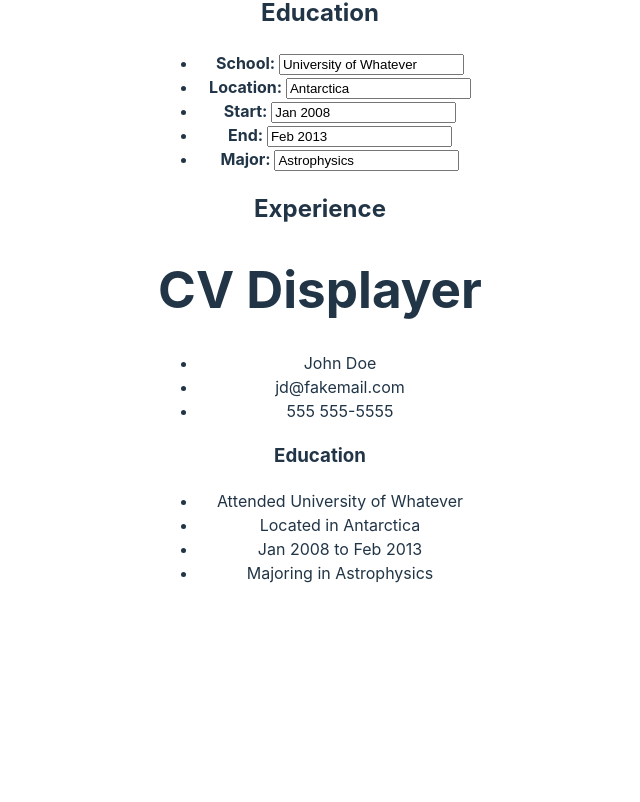
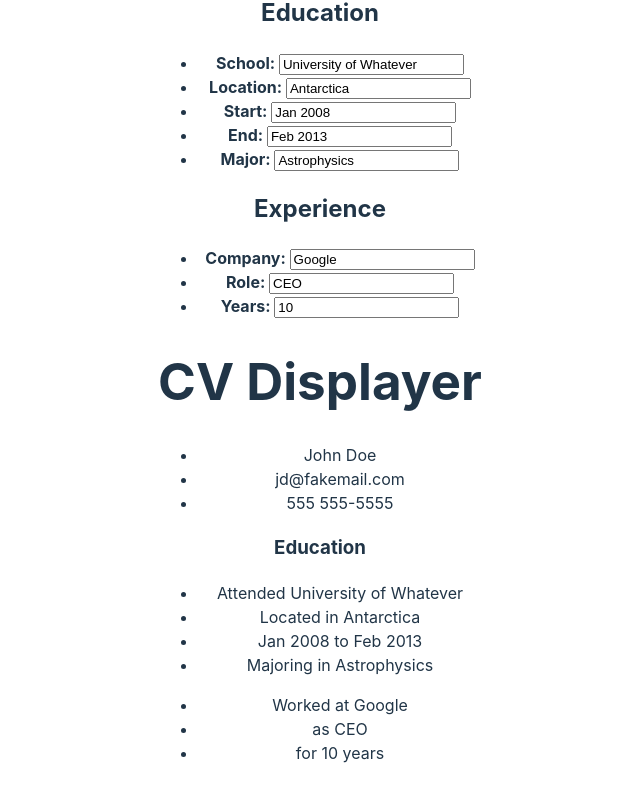
Before and after one commit to Neo319/project-cv, a React (Vite) app: page / in a window 1280 px wide. Shown: the part 310-1112 px from the top of the page, without its empty margins (320-960 px from the left). Before the commit the page ends 943 px from the top, so only its background shows below. Built offline with nearby package versions, Linux system fonts and the light colour scheme.

Commit message:
implement basic experience section

```diff
--- a/src/App.jsx
+++ b/src/App.jsx
@@ -5,6 +5,7 @@ import Displayer from "./components/displayer";
 
 import Education from "./components/education";
 import PersonalData from "./components/personalData";
+import Experience from "./components/Experience";
 
 function App() {
   //personal data
@@ -23,6 +24,12 @@ function App() {
     major: "Astrophysics",
   });
 
+  const [experience, setExperience] = useState({
+    company: "Google",
+    role: "CEO",
+    years: "10",
+  });
+
   // how personal data entries are changed
   function handlePersonChange(e, changedProp) {
     const newPerson = { ...person, [changedProp]: e.target.value };
@@ -34,6 +41,11 @@ function App() {
     const newEdu = { ...edu, [changedProp]: e.target.value };
 
     setEdu(newEdu);
+  }
+
+  function handleExpChange(e, changedProp) {
+    const newExperience = { ...experience, [changedProp]: e.target.value };
+    setExperience(newExperience);
   }
 
   return (
@@ -51,11 +63,12 @@ function App() {
 
       <div>
         <h2>Experience</h2>
+        <Experience experience={experience} handleExpChange={handleExpChange} />
       </div>
 
       <div>
         <h1>CV Displayer</h1>
-        <Displayer person={person} edu={edu} />
+        <Displayer person={person} edu={edu} experience={experience} />
       </div>
     </>
   );
--- /dev/null
+++ b/src/components/Experience.jsx
@@ -0,0 +1,37 @@
+import Editor from "./editor";
+import PropTypes from "prop-types";
+
+export default function Experience({ experience, handleExpChange }) {
+  return (
+    <div>
+      <ul>
+        <li>
+          <Editor
+            label="Company"
+            value={experience.company}
+            onChange={(e) => handleExpChange(e, "school")}
+          />
+        </li>
+        <li>
+          <Editor
+            label="Role"
+            value={experience.role}
+            onChange={(e) => handleExpChange(e, "role")}
+          />
+        </li>
+        <li>
+          <Editor
+            label="Years"
+            value={experience.years}
+            onChange={(e) => handleExpChange(e, "years")}
+          />
+        </li>
+      </ul>
+    </div>
+  );
+}
+
+Experience.propTypes = {
+  experience: PropTypes.object.isRequired,
+  handleExpChange: PropTypes.func.isRequired,
+};
--- a/src/components/displayer.jsx
+++ b/src/components/displayer.jsx
@@ -1,8 +1,6 @@
 import PropTypes from "prop-types";
 
-export default function Displayer({ person, edu }) {
-  // function which maps edu array, calling eduItem for each item in array
-
+export default function Displayer({ person, edu, experience }) {
   return (
     <>
       <div>
@@ -24,6 +22,14 @@ export default function Displayer({ person, edu }) {
           <li>Majoring in {edu.major} </li>
         </ul>
       </div>
+
+      <div>
+        <ul>
+          <li>Worked at {experience.company}</li>
+          <li>as {experience.role} </li>
+          <li>for {experience.years} years</li>
+        </ul>
+      </div>
     </>
   );
 }
@@ -31,4 +37,5 @@ export default function Displayer({ person, edu }) {
 Displayer.propTypes = {
   person: PropTypes.object.isRequired,
   edu: PropTypes.object.isRequired,
+  experience: PropTypes.object.isRequired,
 };
```
